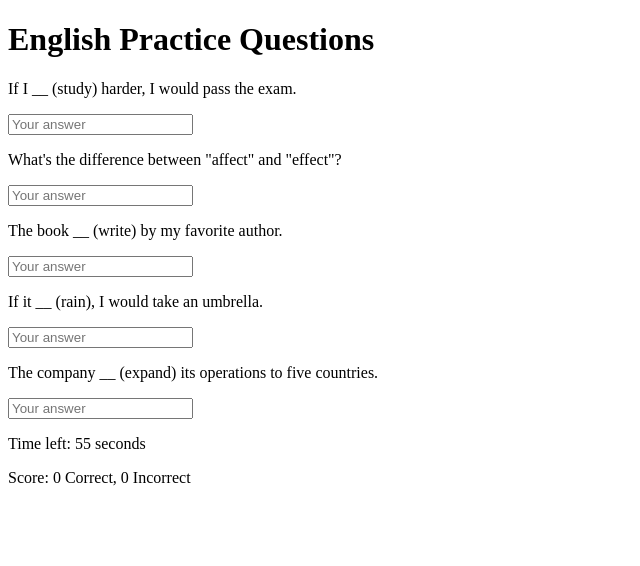
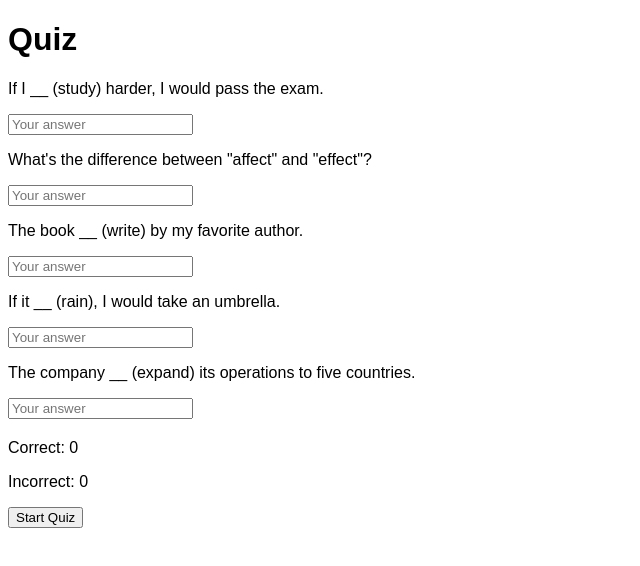
Before and after one commit to lubinronald36-design/RonTest, a plain HTML site: page index.html in a window 1280 px wide. Shown: the whole page, without its empty margins (0-640 px from the left). Drawn offline with Linux system fonts and the light colour scheme.

Commit message:
Update index.html

```diff
--- a/index.html
+++ b/index.html
@@ -1,16 +1,31 @@
 <!DOCTYPE html>
-<html>
+<html lang="en">
 <head>
-<title>English Practice Questions</title>
-<link rel="stylesheet" href="style.css">
+    <meta charset="UTF-8">
+    <meta name="viewport" content="width=device-width, initial-scale=1.0">
+    <title>Quiz</title>
+    <style>
+        /* Add some basic styling */
+        body {
+            font-family: Arial, sans-serif;
+        }
+        #questions {
+            margin-bottom: 20px;
+        }
+    </style>
 </head>
 <body>
-<h1>English Practice Questions</h1>
-<div id="questions"></div>
-<div class="timer">
-<p>Time left: <span id="time">60</span> seconds</p>
-</div>
-<div id="score">Score: <span id="correct">0</span> Correct, <span id="incorrect">0</span> Incorrect</div>
-<script src="script.js"></script>
+    <h1>Quiz</h1>
+    <div id="questions"></div>
+    <div id="timer"></div>
+    <div id="score">
+        <p>Correct: <span id="correct">0</span></p>
+        <p>Incorrect: <span id="incorrect">0</span></p>
+    </div>
+    <button id="start-btn">Start Quiz</button>
+    <button id="restart-btn" style="display: none;">Take Again</button>
+    <button id="exit-btn" style="display: none;">Exit</button>
+
+    <script src="script.js"></script>
 </body>
 </html>
```
